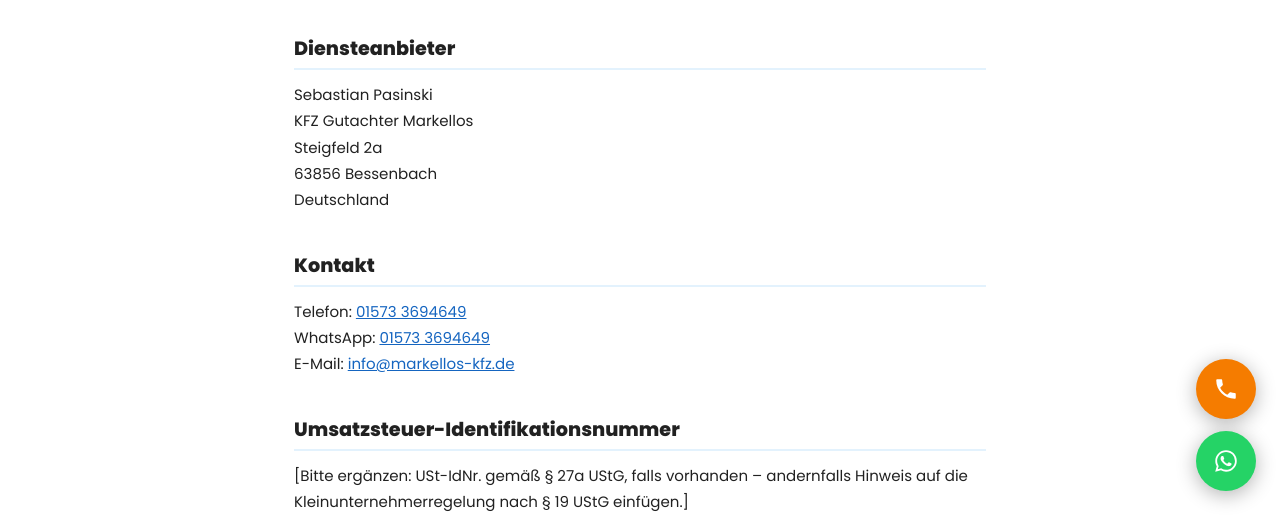
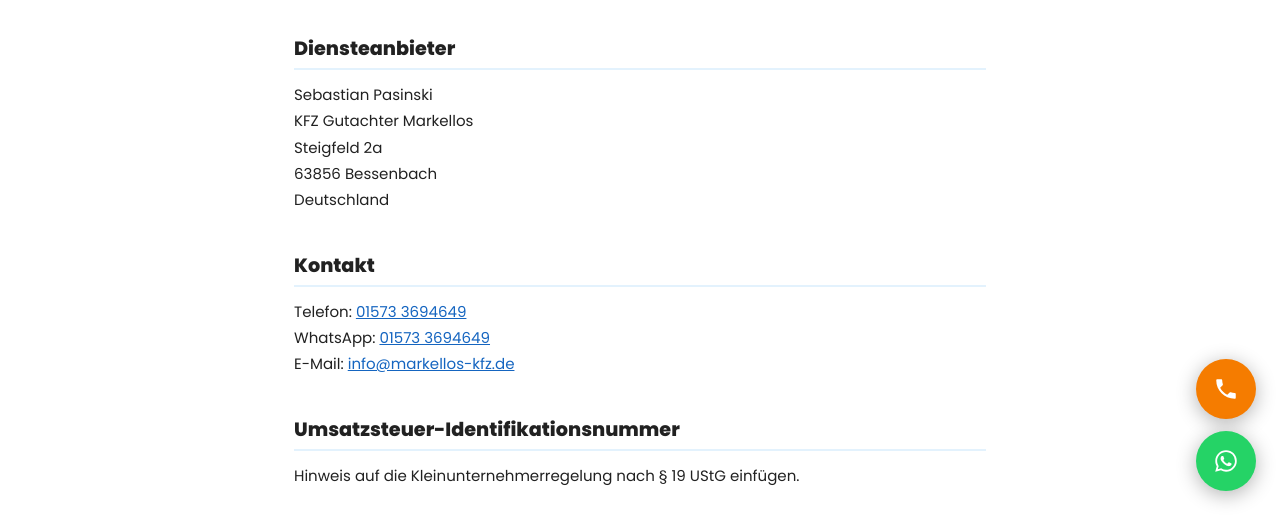
Before and after one commit to 5eba5tian02/Markellos, a plain HTML site: page impressum.html in a window 1280 px wide. Shown: the part 281-800 px from the top of the page. Drawn offline with Linux system fonts and the light colour scheme.

Commit message:
Changed Impressum to the regulation for small businesses, no id number required

```diff
--- a/impressum.html
+++ b/impressum.html
@@ -69,7 +69,7 @@
   </p>
 
   <h2>Umsatzsteuer-Identifikationsnummer</h2>
-  <p>[Bitte ergänzen: USt-IdNr. gemäß § 27a UStG, falls vorhanden – andernfalls Hinweis auf die Kleinunternehmerregelung nach § 19 UStG einfügen.]</p>
+  <p>Hinweis auf die Kleinunternehmerregelung nach § 19 UStG einfügen.</p>
 
   <h2>Verantwortlich für den Inhalt nach § 18 Abs. 2 MStV</h2>
   <p>
```
